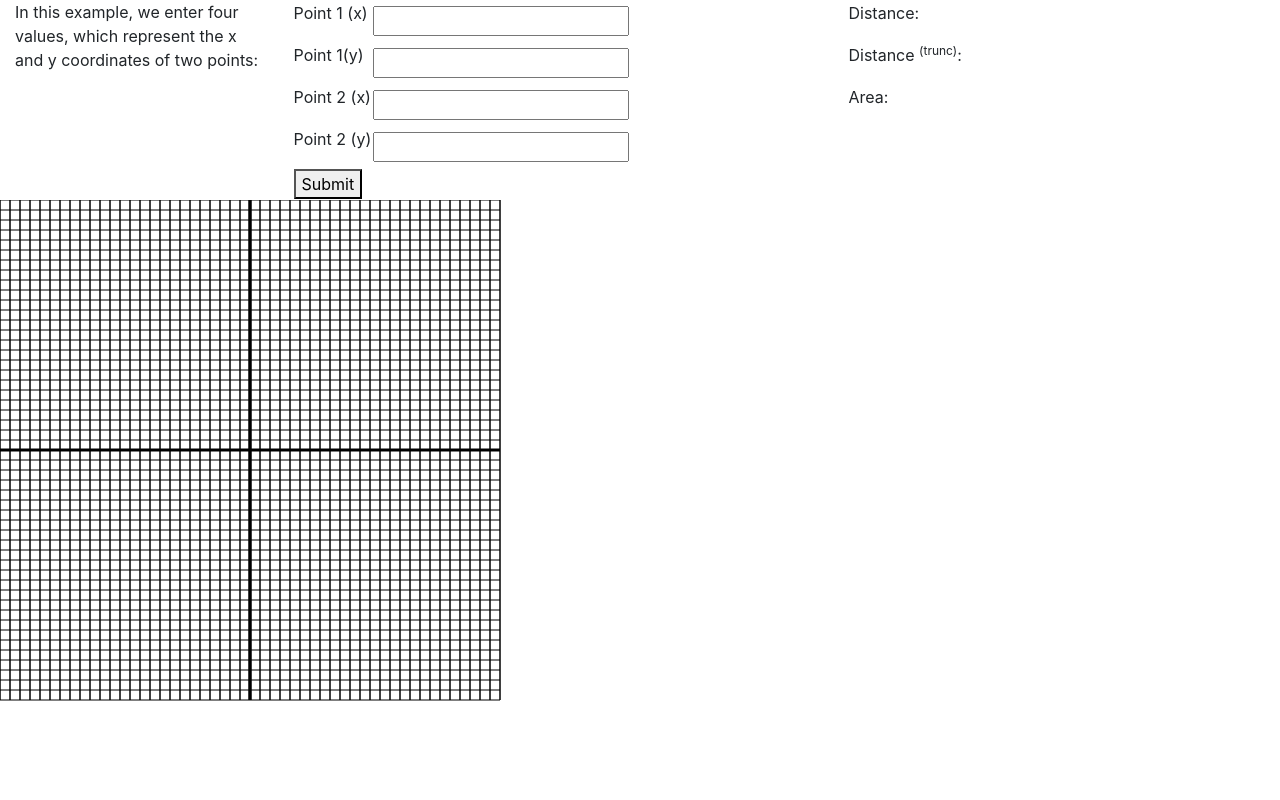
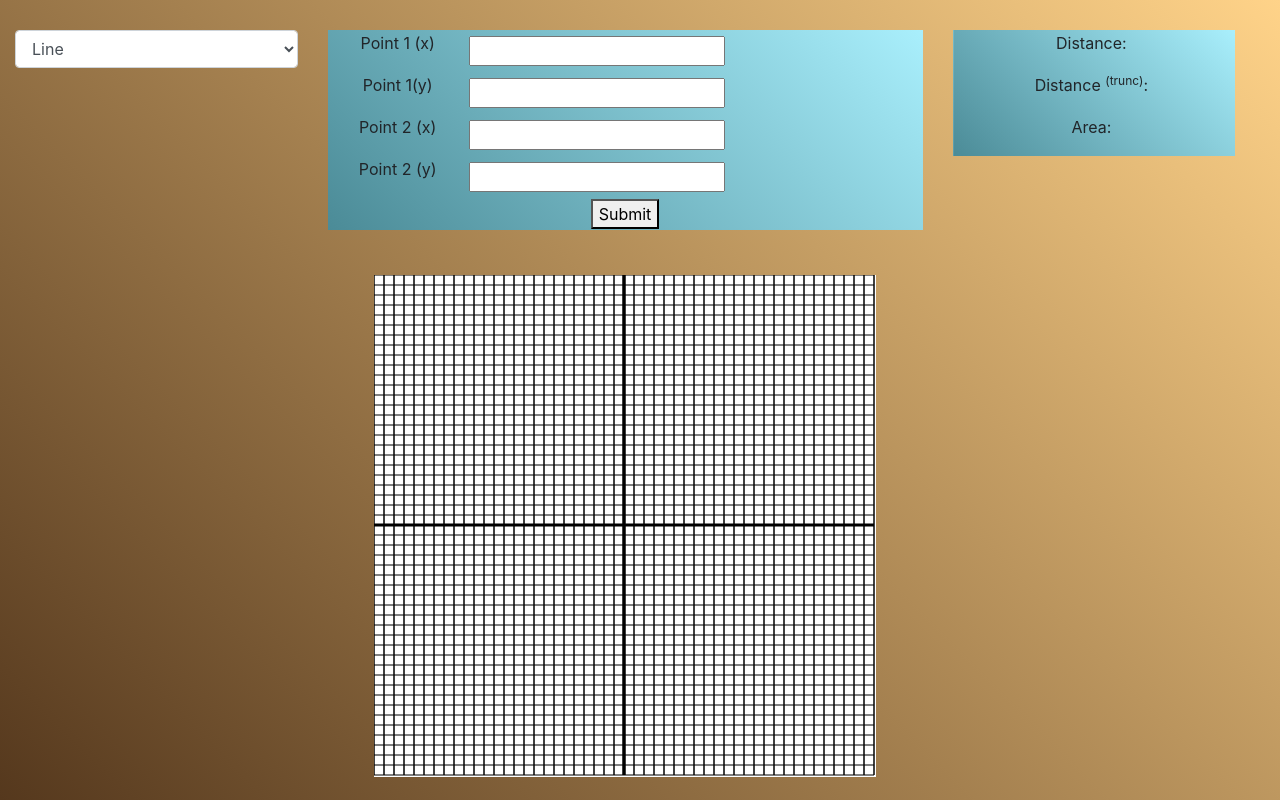
Before and after one commit to ryan-friesen/OOP_tutorial, a plain HTML site: page index.html in a window 1280 px wide. Drawn offline with nearby package versions, Linux system fonts and the light colour scheme.

Commit message:
Add files via upload
Minor formatting updates with css

```diff
--- a/index.html
+++ b/index.html
@@ -6,10 +6,15 @@
 <link rel="stylesheet" href="https://maxcdn.bootstrapcdn.com/bootstrap/4.0.0/css/bootstrap.min.css" integrity="sha384-Gn5384xqQ1aoWXA+058RXPxPg6fy4IWvTNh0E263XmFcJlSAwiGgFAW/dAiS6JXm" crossorigin="anonymous">
 
 </head>
-<body onload="displayDistance(); colorGradientCanvas();">
-<div class="container row">
+<body id="body" onload="displayDistance(); colorGradientCanvas();">
+<div class="container row col-12">
 <div class="container col-3">
-<p>In this example, we enter four values, which represent the x and y coordinates of two points:</p>
+    <select class="form-control" name="color-menu" id="color-menu">
+        <option value="line">Line</option>
+        <option value="rectangle">Rectangle</option>
+        <option value="circle">Circle</option>
+        <option value="polygon">Polygon</option>
+        </select>
 </div>
 <div class="container col-6">
 <table>
--- a/main.js
+++ b/main.js
@@ -1,5 +1,3 @@
-// Below is a class declaration:
-
 class Point {
   constructor(x, y) {
     this.x = x;
@@ -21,7 +19,7 @@ class Point {
 }
 
 class Canvas {
-  constructor(x, y) {
+  constructor(x, y, center) {
     this.x = x;
     this.y = y;
   }
@@ -100,6 +98,7 @@ function drawLine() {
   let c = document.getElementById("visual-canvas");
   let ctx = c.getContext("2d");
   ctx.beginPath();
+  ctx.globalAlpha = 0.7;
   ctx.moveTo(a[0].x * 10 + 250, -a[0].y * 10 + 250);
   ctx.lineTo(a[1].x * 10 + 250, -a[1].y * 10 + 250);
   ctx.stroke();
@@ -118,7 +117,7 @@ function drawRect() {
   let c = document.getElementById("visual-canvas");
   let ctx = c.getContext("2d");
   ctx.beginPath();
-  ctx.fillStyle = "#F00";
+  ctx.fillStyle = 'rgba(75,139,151,.7)';
   let sortX = numberSorter(a[0].x * 10, a[1].x * 10),
     sortY = numberSorter(a[0].y * 10, a[1].y * 10);
   let finalX = Math.abs(sortX[0] - sortX[1]),
--- a/style.css
+++ b/style.css
@@ -1,3 +1,26 @@
 #body {
-  background-color: #333;
+
+    background: linear-gradient(45deg, #55381D, #FFD389);
+    background-attachment: fixed;
 }
+
+#visual-canvas {
+    margin: auto;
+    background: #fff;
+}
+
+table {
+    background: linear-gradient(45deg, #4B8B97, #A9EFFC);
+    width: 100%;
+    background-position: center;
+    text-align: center;
+
+}
+
+input {
+    float: left;
+}
+
+.container {
+    padding: 15px;
+}
```
